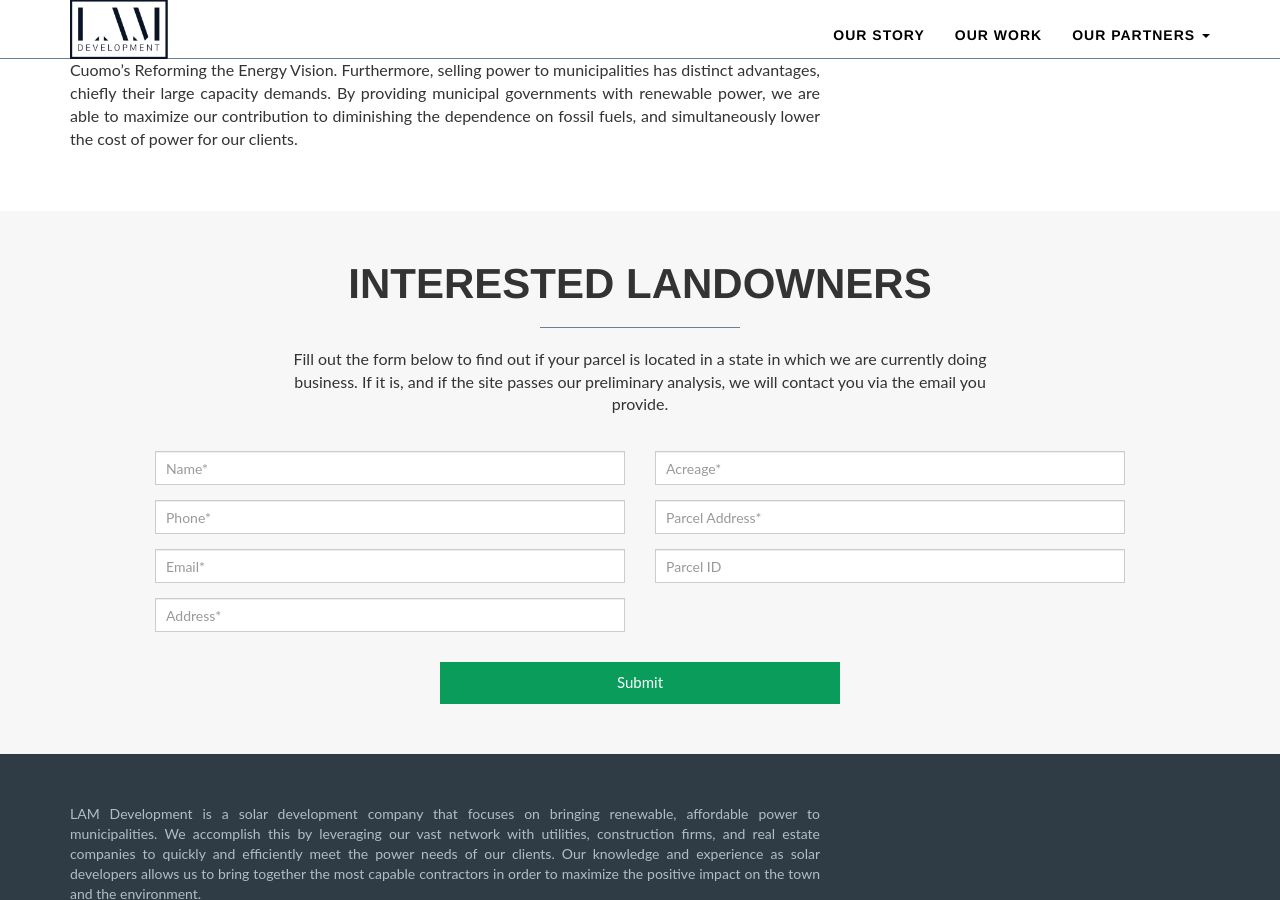
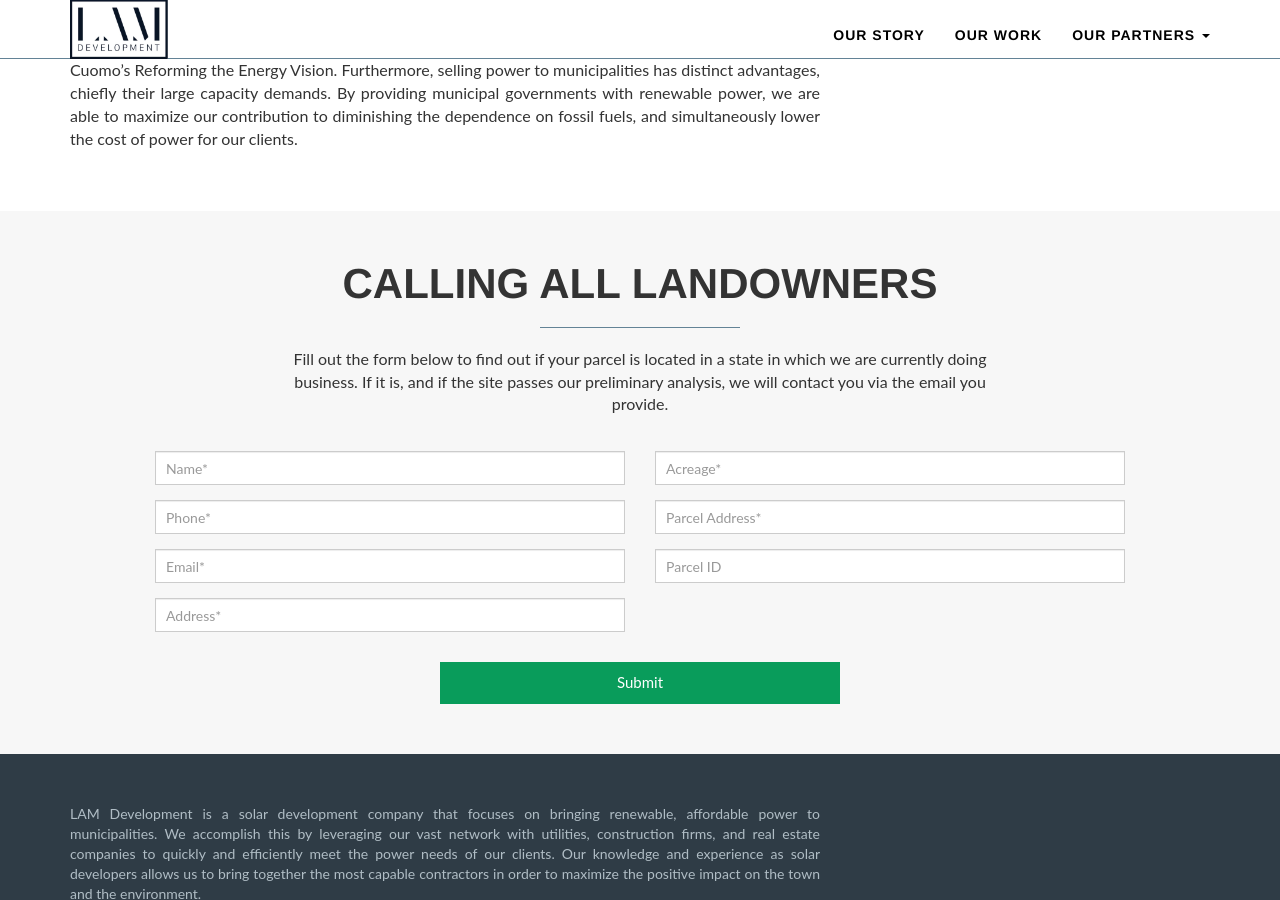
Before and after one commit to tstrand/lamdevelopment, a Jekyll site: the page built from work.markdown, in a window 1280 px wide and 900 px high, scrolled down 827 px. Built offline with Jekyll 4.4.1, drawn with Linux system fonts in a browser that asks for light colours; nearby versions of some CDN libraries.

Commit message:
working title

```diff
--- a/_layouts/work.html
+++ b/_layouts/work.html
@@ -25,7 +25,7 @@ layout: page
     <div class="container">
         <div class="row">
             <div class="col-xs-12">
-                <h2 class="center">Interested Landowners</h2>
+                <h2 class="center">Calling all Landowners</h2>
                 <hr class="divider">
                 <p class="small center">Fill out the form below to find out if your parcel is located in a state in which we are currently doing business. If it is, and if the site passes our preliminary analysis, we will contact you via the email you provide.</p>
             </div>
```
